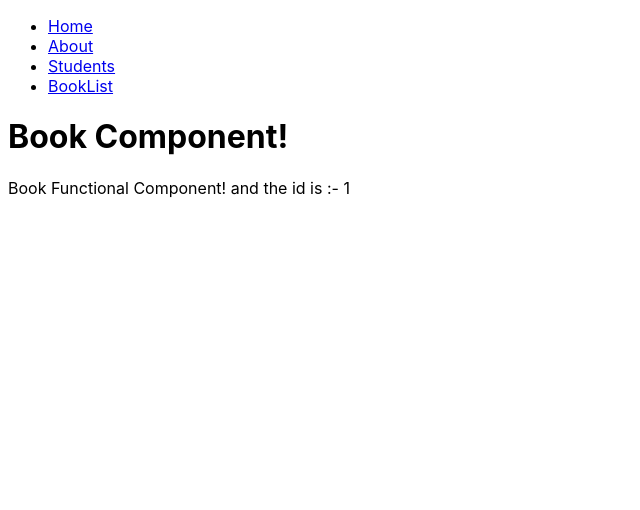
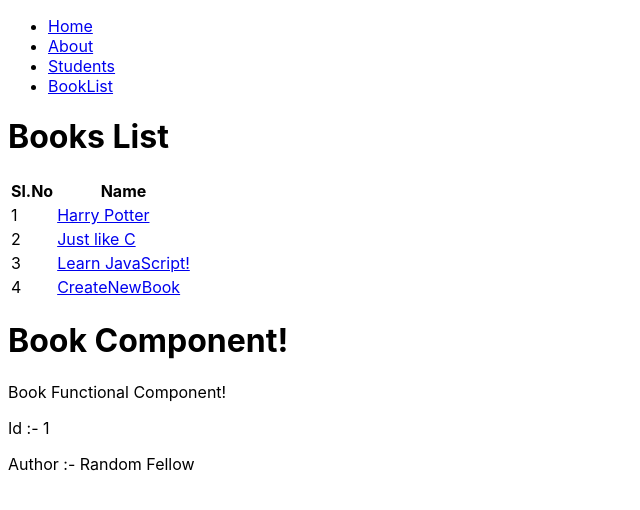
Before and after one commit to raghavendramj/NS_Rosalind_MERN, a React (Create React App) app in the folder ReactJS/newton-react-app/: page /books/1 in a window 1280 px wide. Shown: the top 510 px of the page, without its empty margins (0-640 px from the left). Built offline with nearby package versions, Linux system fonts and the light colour scheme; the HTML template or start-up script is replaced by a standard one.

Commit message:
Routes Optimisation

```diff
--- a/ReactJS/newton-react-app/src/App.js
+++ b/ReactJS/newton-react-app/src/App.js
@@ -12,6 +12,9 @@ import BookList from "./pages/booklist";
 function App() {
   return (
     <React.Fragment>
+      <Routes>
+        <Route path="/books" element={<h1>All about Books!</h1>} />
+      </Routes>
       <nav>
         <ul>
           <li>
@@ -33,12 +36,14 @@ function App() {
         <Route path="/about" element={<About />} />
         <Route path="/students" element={<Students />} />
         <Route path="/students/:id" element={<Student />} />
-        <Route path="/books">
-          <Route index element={<BookList />}></Route>
+
+        {/* This way we can go books component */}
+        {/* <Route path="/books"> */}
+         {/* <Route index element={<BookList />}></Route> */}
+        <Route path="/books" element={<BookList />}>
           <Route path=":id" element={<Book />}></Route>
           <Route path="new" element={<NewBook />}></Route>
         </Route>
-
         <Route path="*" element={<NotFound />} />
       </Routes>
     </React.Fragment>
--- a/ReactJS/newton-react-app/src/pages/book.jsx
+++ b/ReactJS/newton-react-app/src/pages/book.jsx
@@ -1,13 +1,16 @@
 import React, { Component } from 'react';
-import { useParams } from 'react-router-dom';
+import { useOutletContext, useParams } from 'react-router-dom';
 
 
 function Book() {
     const { id } = useParams();
+    const obj = useOutletContext();
     return (
         <React.Fragment>
             <h1>Book Component!</h1>
-            <p>Book Functional Component! and the id is :- {id}</p>
+            <p>Book Functional Component!</p>
+            <p>Id :- {id}</p>
+            <p>Author :- {obj.author}</p>
         </React.Fragment>
     );
 }
--- a/ReactJS/newton-react-app/src/pages/booklist.jsx
+++ b/ReactJS/newton-react-app/src/pages/booklist.jsx
@@ -1,5 +1,5 @@
-import React, { PureComponent } from 'react';
-import { Link } from 'react-router-dom';
+import React from 'react';
+import { Link, Outlet } from 'react-router-dom';
 
 function BookList() {
     return (
@@ -25,8 +25,14 @@ function BookList() {
                         <td>3</td>
                         <td><Link to="/books/3">Learn JavaScript!</Link></td>
                     </tr>
+                    <tr>
+                        <td>4</td>
+                        <td><Link to="/books/new">CreateNewBook</Link></td>
+                    </tr>
                 </tbody>
             </table>
+            {/* This is used to share the data across all the nested routes */}
+            <Outlet context={{ author: "Random Fellow" }} />
         </React.Fragment>
     );
 }
--- a/ReactJS/newton-react-app/src/pages/newbook.jsx
+++ b/ReactJS/newton-react-app/src/pages/newbook.jsx
@@ -1,10 +1,13 @@
-import React, { Component } from 'react';
+import React from 'react';
+import { useOutletContext } from 'react-router-dom';
 
 function NewBook() {
+    const obj = useOutletContext();
     return (
         <React.Fragment>
             <h1>New Book Component!</h1>
             <p>Here we create a new book!</p>
+            <p>Author :- {obj.author}</p>
         </React.Fragment>
     );
 }
```
Also changed, not shown: ReactJS/newton-react-app/src/pages/bookroutes.jsx (added, +9 -0 lines).
